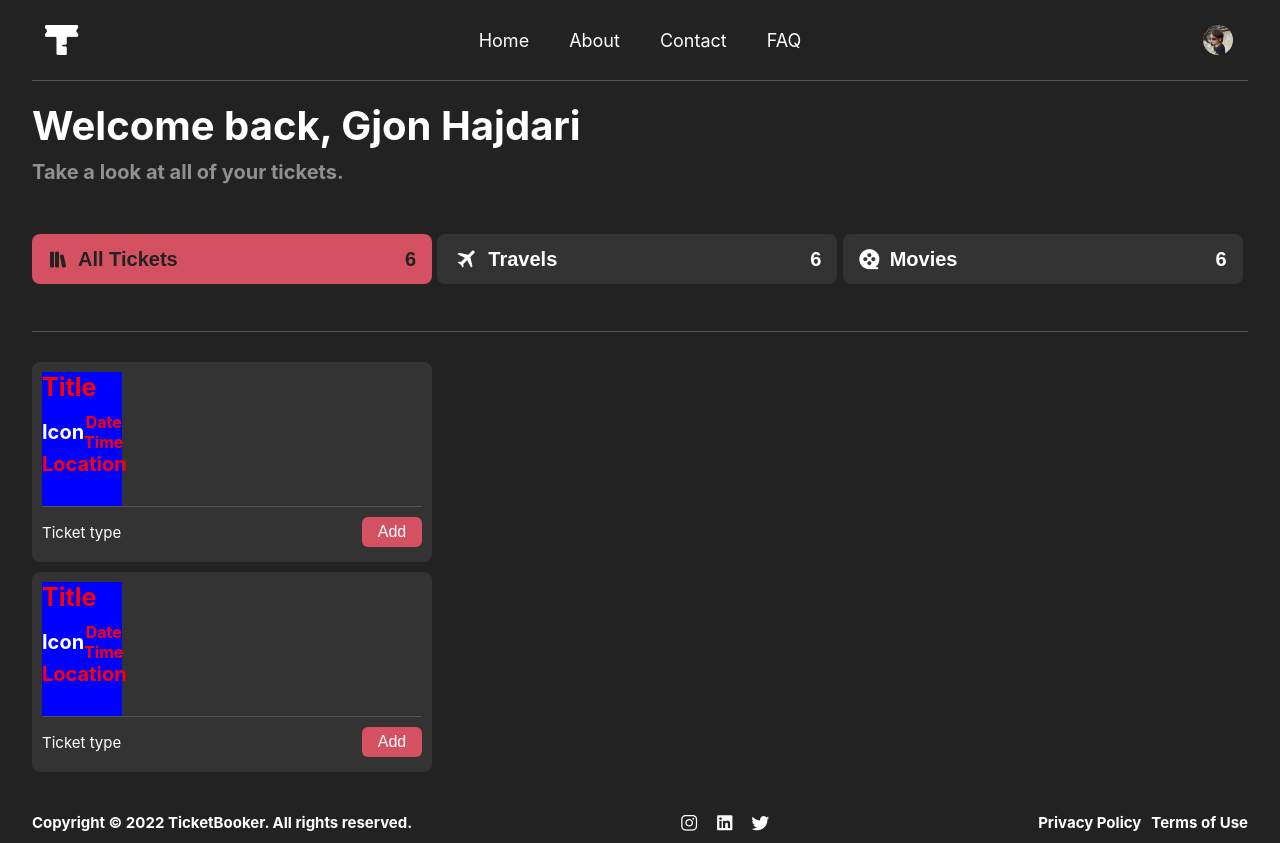
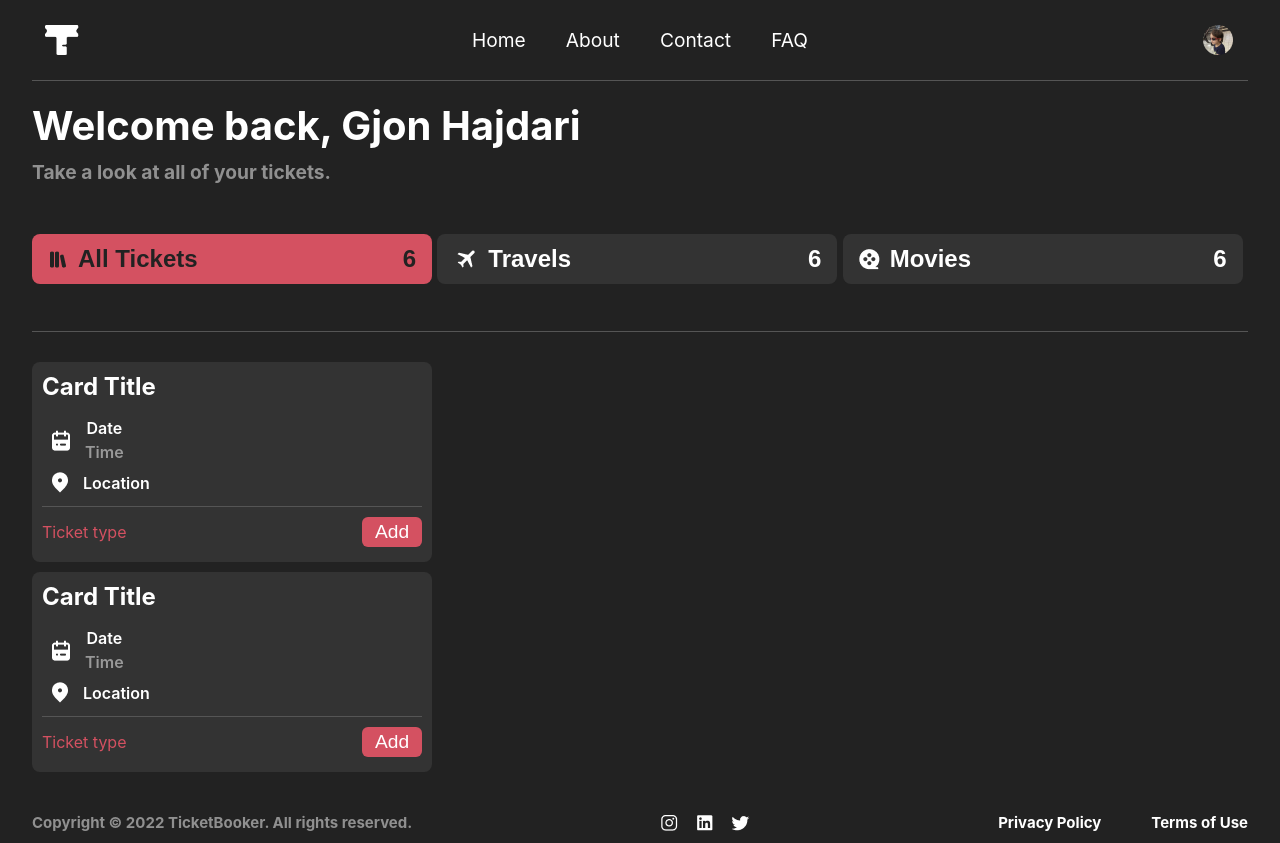
Before and after one commit to kylecalbert/ticket-booker, a React (Create React App) app: page / in a window 1280 px wide. Built offline with nearby package versions, Linux system fonts and the light colour scheme.

Commit message:
created card component

```diff
--- a/src/components/Content/Card.js
+++ b/src/components/Content/Card.js
@@ -6,33 +6,64 @@ import {
   CardDetails,
   DateTimeContainer,
   TopDetailsContainer,
+  BottomDetailsContainer,
 } from './Card.styles';
 import { CardFooter } from './Card.styles';
 import { Text } from '../Text/Text';
 import { faTimes, faTrash } from '@fortawesome/free-solid-svg-icons';
-import Icon from '../Icon/Icon'; // Import the corrected Icon component
 import { darkModeColors } from '../../constants/colors';
 import { Footer } from '../Footer/Footer';
+
+import CalendarDark from '../../Assets/dark/calendar.png';
+import LocationDark from '../../Assets/dark/location.png';
+import { Image } from '../Image/Image';
+
+//create constant for resued sizes
+const SemiBold = '600';
+const textSize = '1em';
 export const Card = () => {
   return (
     <CardContainer>
       <CardDetails>
-        <Text size={'25px'} margin={'0 0 10px 0'} color={'red'}>
-          Title
+        <Text
+          size={'1.5em'}
+          margin={'0 0 17px 0'}
+          color={darkModeColors.textPrimary}
+        >
+          Card Title
         </Text>
         <TopDetailsContainer>
-          <Text>Icon</Text>
+          <Image src={CalendarDark} />
           <DateTimeContainer>
-            <Text size={'16px'} color={'red'}>
+            <Text
+              fontWeight={SemiBold}
+              size={textSize}
+              color={darkModeColors.textPrimary}
+            >
               Date
             </Text>
-            <Text size={'16px'} color={'red'}>
+            <Text
+              fontWeight={SemiBold}
+              margin={'4px 0 0 0 '}
+              size={textSize}
+              color={darkModeColors.textSecondary}
+            >
               Time
             </Text>
           </DateTimeContainer>
         </TopDetailsContainer>
 
-        <Text color={'red'}>Location</Text>
+        <BottomDetailsContainer>
+          <Image src={LocationDark} />
+          <Text
+            fontWeight={SemiBold}
+            size={textSize}
+            margin={'0 0 0 5px'}
+            color={darkModeColors.primary}
+          >
+            Location
+          </Text>
+        </BottomDetailsContainer>
       </CardDetails>
 
       <Footer
@@ -42,7 +73,11 @@ export const Card = () => {
         height={'35px'}
         flexDirection={'row'}
       >
-        <Text size={'15px'} fontWeight={'normal'}>
+        <Text
+          color={darkModeColors.accent}
+          size={textSize}
+          fontWeight={'normal'}
+        >
           Ticket type
         </Text>
         <AddButtonContainer>Add</AddButtonContainer>
--- a/src/components/Content/Card.styles.js
+++ b/src/components/Content/Card.styles.js
@@ -21,15 +21,20 @@ export const CardDetails = styled.div`
   flex-direction: column;
   justify-content: flex-start;
   margin-left: 10px;
-  width: 20%;
+  width: 95%;
   height: 75%;
   /* background-color: red; */
 
   margin-top: 10px;
-  background-color: blue;
+  /* background-color: blue; */
 `;
 
 export const TopDetailsContainer = styled.div`
+  display: flex;
+  align-items: center;
+`;
+
+export const BottomDetailsContainer = styled.div`
   display: flex;
   align-items: center;
 `;
@@ -39,6 +44,7 @@ export const DateTimeContainer = styled.div`
   flex-direction: column;
   align-items: center;
   justify-content: center;
+  margin-left: 5px;
 `;
 
 export const CardFooter = styled.div`
@@ -69,7 +75,7 @@ export const AddButtonContainer = styled.button`
   padding-bottom: 2px;
   padding-top: 2px;
 
-  font-size: 16px;
+  font-size: 1.2em;
 `;
 
 // export const LeftFooterContainer = styled.div`
@@ -95,5 +101,3 @@ export const AddButtonContainer = styled.button`
 //   margin-top: 10px;
 //   background-color: blue;
 // `;
-
-const TitleContainer = styled.div``;
--- a/src/components/Content/Content.js
+++ b/src/components/Content/Content.js
@@ -1,7 +1,6 @@
 import React from 'react';
 import { ContentContainer } from './Content.style';
 import { Card } from './Card';
-import { CardFooter } from './Card.styles';
 export const Content = () => {
   return (
     <ContentContainer>
--- a/src/components/Footer/Footer.js
+++ b/src/components/Footer/Footer.js
@@ -16,13 +16,10 @@ export const StyledFooter = styled.div`
 
   @media (max-width: ${minWidth}) {
     display: flex;
-
     flex-direction: ${(props) => props.flexDirection || 'column'};
     /* flex-direction: column; */
     /* height: 200px; */
     height: ${(props) => props.height || '200px'};
-    /* justify-content: ${(props) =>
-      props.justifyContent || 'space-between'}; */
 
     justify-content: space-between;
     align-items: center;
--- a/src/components/Footer/WebsiteFooter.js
+++ b/src/components/Footer/WebsiteFooter.js
@@ -3,6 +3,8 @@ import { Footer } from './Footer';
 import { Text } from '../Text/Text';
 import styled from 'styled-components';
 import Socials from '../../Assets/dark/Socials.png';
+import { minWidth } from '../Navbar/Navbar.style';
+import { darkModeColors } from '../../constants/colors';
 
 export const MiddleFooterContainer = styled.div`
   display: flex;
@@ -24,7 +26,7 @@ export const FooterContainer = styled.div`
 export const WebsiteFooter = () => {
   return (
     <Footer padding={'10px'}>
-      <Text size={'15px'}>
+      <Text color={darkModeColors.textSecondary} size={'15px'}>
         Copyright © 2022 TicketBooker. All rights reserved.
       </Text>
 
@@ -32,7 +34,7 @@ export const WebsiteFooter = () => {
         <IconContainer src={Socials} />
       </FooterContainer>
       <FooterContainer>
-        <Text margin={'0 10px 0 0'} size={'15px'}>
+        <Text margin={'0 50px 0 0'} size={'15px'}>
           Privacy Policy
         </Text>
         <Text size={'15px'}>Terms of Use</Text>
--- a/src/components/Header/Header.js
+++ b/src/components/Header/Header.js
@@ -7,9 +7,9 @@ export const Header = () => {
   return (
     <HeaderContainer>
       <TextContainer>
-        <Text size="40px">Welcome back, Gjon Hajdari</Text>
+        <Text size="2.5em">Welcome back, Gjon Hajdari</Text>
         <Text
-          size="20px"
+          size="1.2em"
           margin="10px 0 0 0"
           color={darkModeColors.textSecondary}
         >
--- a/src/components/Header/HeaderButton.style.js
+++ b/src/components/Header/HeaderButton.style.js
@@ -24,7 +24,7 @@ export const ButtonContainer = styled.button`
   padding-bottom: 8px;
   padding-top: 8px;
   margin-top: 50px;
-  font-size: 16px;
+  font-size: 1em;
 `;
 
 export const LeftContainerContent = styled.div`
--- /dev/null
+++ b/src/components/Image/Image.js
@@ -0,0 +1,12 @@
+import React from 'react';
+import styled from 'styled-components';
+
+const StyledImage = styled.img`
+  margin: ${(props) => props.margin || '10px'};
+  max-width: 100px;
+  height: auto; //height auto to allow the image to scale properly and not overstretch
+`;
+
+export const Image = ({ ...props }) => {
+  return <StyledImage {...props}></StyledImage>;
+};
--- a/src/components/Navbar/Navbar.style.js
+++ b/src/components/Navbar/Navbar.style.js
@@ -72,7 +72,7 @@ export const NavbarLink = styled(Link)`
   color: ${darkModeColors.textPrimary};
   text-decoration: none;
   padding: 20px;
-  font-size: 18px;
+  font-size: 1.2em;
 
   @media (max-width: ${minWidth}) {
     display: none;
@@ -111,5 +111,5 @@ export const NavbarLinkExtended = styled(Link)`
   color: ${darkModeColors.textPrimary};
   text-decoration: none;
   padding: 20px;
-  font-size: 18px;
+  font-size: 1.2em;
 `;
--- a/src/components/Text/Text.js
+++ b/src/components/Text/Text.js
@@ -4,7 +4,7 @@ import { darkModeColors } from '../../constants/colors';
 ///customizable text that can be reused
 const StyledText = styled.div`
   color: ${(props) => props.color || darkModeColors.textPrimary};
-  font-size: ${(props) => props.size || '20px'};
+  font-size: ${(props) => props.size || '1.5em'};
   font-weight: ${(props) => props.fontWeight || 'bold'};
   margin: ${(props) => props.margin || '0'};
   padding: ${(props) => props.padding || '0'};
```
Also changed, not shown: src/Assets/dark/calendar.png (added), src/Assets/dark/location.png (added).
